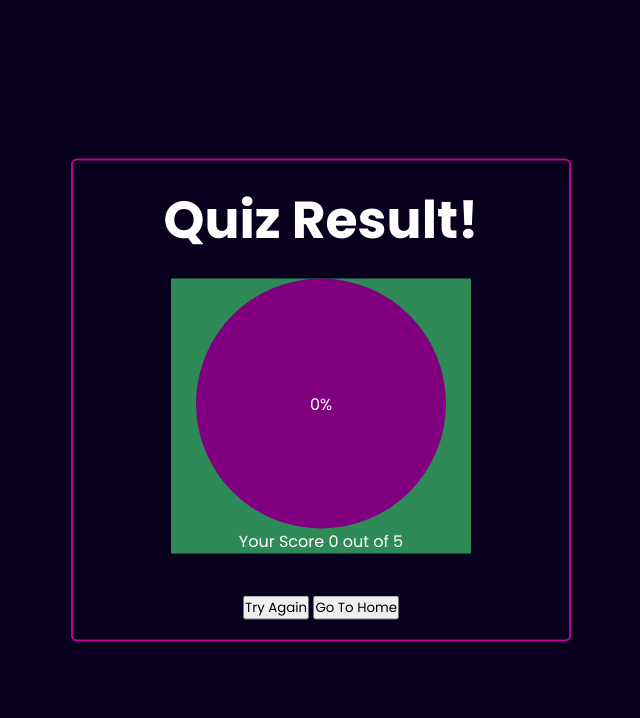
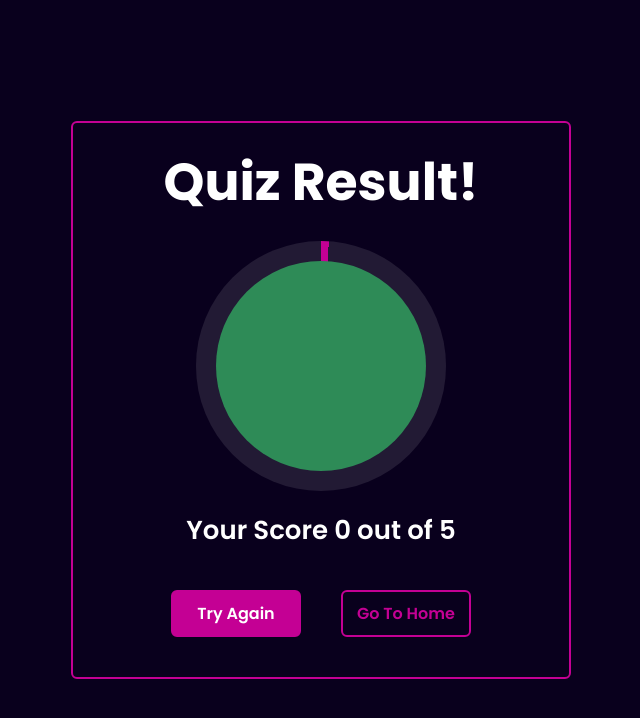
Before and after one commit to Jonnie254/Quiz-website, a plain HTML site: page index.html in a window 1280 px wide. Shown: the top 718 px of the page, without its empty margins (319-959 px from the left). Drawn offline with Linux system fonts and the light colour scheme.

Commit message:
added some codes

```diff
--- a/style.css
+++ b/style.css
@@ -324,7 +324,6 @@ body{
 }
 .result-box .percentage-container{
    width:300px;
-   background:seagreen;
    display:flex;
    flex-direction:column;
    align-items: center;
@@ -334,9 +333,56 @@ body{
    position:relative;
    width:250px;
    height:250px;
-   background:purple;
+   background:conic-gradient(#c40094 3.6deg, rgba(255, 255, 255, .1) 0deg);
    border-radius: 50%;
    display:flex;
    justify-content: center;
    align-items: center;
 }
+.percentage-container .circular-progress::before{
+   content:'';
+   position:absolute;
+   width:210px;
+   height:210px;
+   background: seagreen;
+   border-radius:50%;
+
+}
+ .circular-progress .progress-value {
+   font-size:45px;
+   font-weight:600;
+ }
+ .percentage-container .score-text{
+   font-size: 26px;
+   font-weight: 600;
+   margin-top:20px;
+ }
+ .result-box .buttons{
+   display:flex;
+ }
+ .buttons button{
+   width:130px;
+   height: 47px;
+   background:#c40094;
+   border:2px solid #c40094;
+   outline:none;
+   border-radius:6px;
+   font-size:16px;
+   color:#fff;
+   font-weight: 600;
+   margin:0 20px 20px;
+   cursor:pointer;
+   transition: .5s;
+ }
+ .buttons button:nth-child(1):hover{
+   background:#950170;
+   border-color: #950170;
+ }
+ .buttons button:nth-child(2){
+   background:transparent;
+   color:#c40094;
+ }
+ .buttons button:nth-child(2):hover{
+   background: #c40094;
+   color:#fff;
+ }
```
